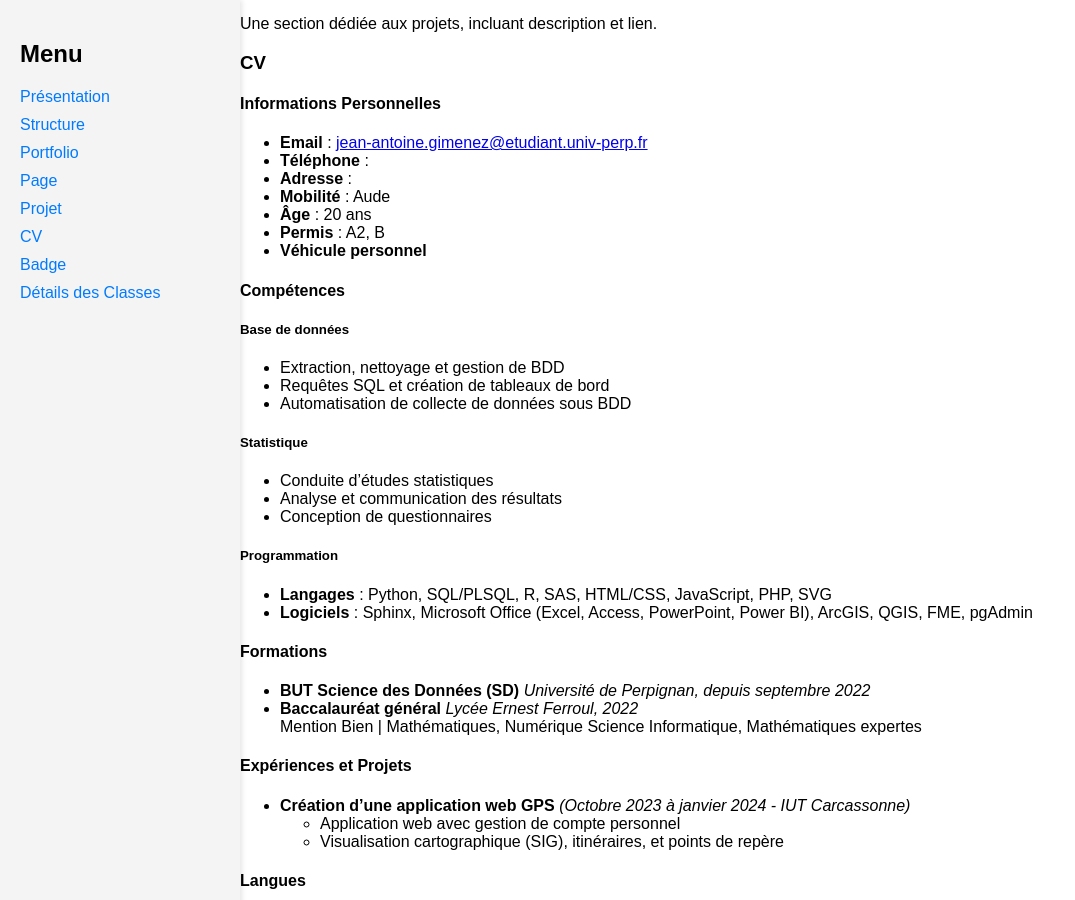
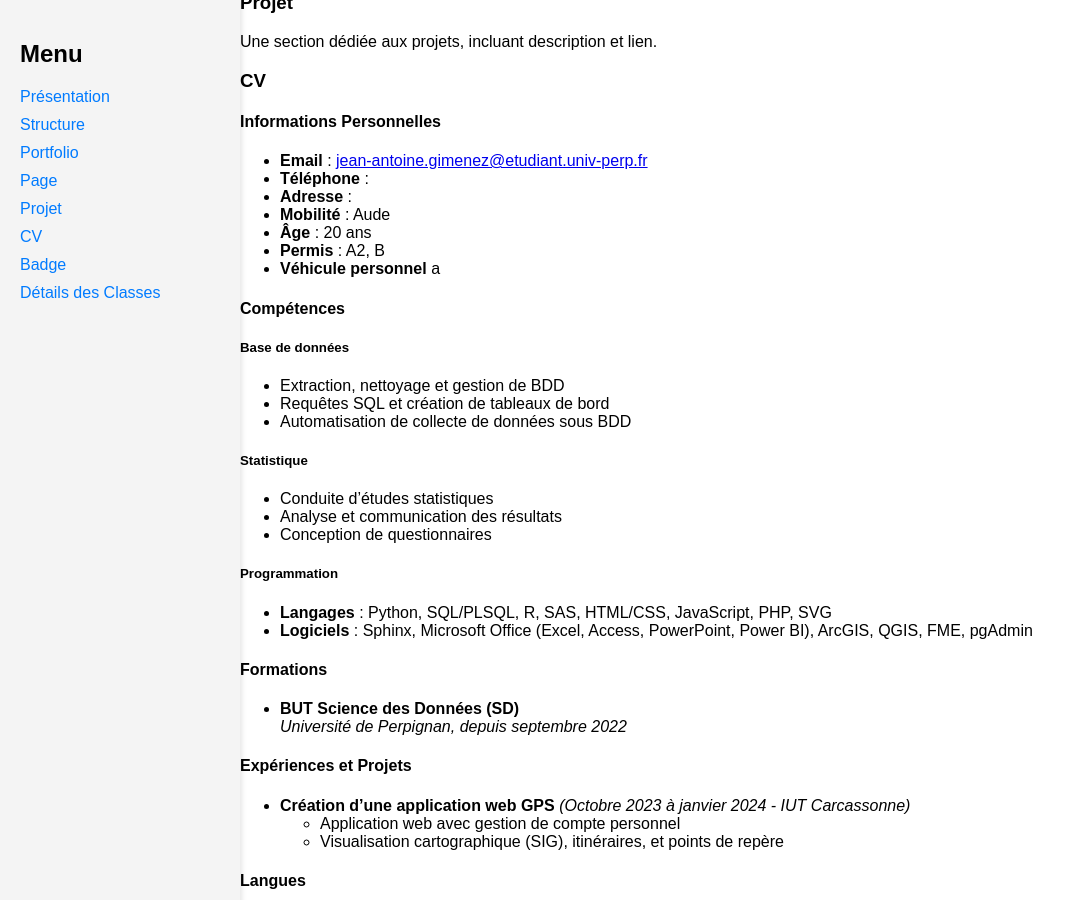
Before and after one commit to Jean-Antoine-GIMENEZ/Jean-Antoine-GIMENEZ.github.io, a Jekyll site: the page built from index.md, in a window 1280 px wide and 900 px high, scrolled down 540 px. Shown: the whole window, without its empty margins (0-1075 px from the left). Built offline with Jekyll 4.4.1, drawn with Linux system fonts in a browser that asks for light colours; our own code applies the rules of GitHub Pages for plain Markdown files; a script that is not in the unit is left out.

Commit message:
Update index.md

```diff
--- a/index.md
+++ b/index.md
@@ -10,9 +5,12 @@
 ## Présentation
 Ce document détaille la structure d'un portfolio en utilisant un diagramme basé sur Mermaid.
 
+---
+
 ## Structure
 
 ### Portfolio
+
 Le **Portfolio** contient :
 - [Page](#page)
 - [Projet](#projet)
@@ -20,23 +18,27 @@
 - [Badge](#badge)
 
 ### Page
+
 Une page du portfolio, contenant des informations spécifiques.
 
 ### Projet
+
 Une section dédiée aux projets, incluant description et lien.
 
 ### CV
 
 #### Informations Personnelles
+
 - **Email** : [jean-antoine.gimenez@etudiant.univ-perp.fr](mailto:jean-antoine.gimenez@etudiant.univ-perp.fr)
 - **Téléphone** :
 - **Adresse** :
 - **Mobilité** : Aude
 - **Âge** : 20 ans
 - **Permis** : A2, B
-- **Véhicule personnel**
+- **Véhicule personnel**  a
 
 #### Compétences
+
 ##### Base de données
 - Extraction, nettoyage et gestion de BDD
 - Requêtes SQL et création de tableaux de bord
@@ -52,25 +54,31 @@
 - **Logiciels** : Sphinx, Microsoft Office (Excel, Access, PowerPoint, Power BI), ArcGIS, QGIS, FME, pgAdmin
 
 #### Formations
+
 - **BUT Science des Données (SD)**
   *Université de Perpignan, depuis septembre 2022*
-- **Baccalauréat général**
-  *Lycée Ernest Ferroul, 2022*
-  Mention Bien | Mathématiques, Numérique Science Informatique, Mathématiques expertes
 
 #### Expériences et Projets
+
 - **Création d'une application web GPS** *(Octobre 2023 à janvier 2024 - IUT Carcassonne)*
   - Application web avec gestion de compte personnel
   - Visualisation cartographique (SIG), itinéraires, et points de repère
 
 #### Langues
+
 - **Anglais** : B2
 - **Espagnol** : B1
 
 #### Centres d'Intérêt
+
 - **Caisse à savon** : Construction et course de véhicules sans moteur
+
+---
 
 *Site web basé sur un thème Hacker.*
 
+---
+
 ## Badge
+
 Une section pour les fichiers associés aux certifications et badges.
```
Also changed, not shown: other parts of index.md (+0 -5 lines).
